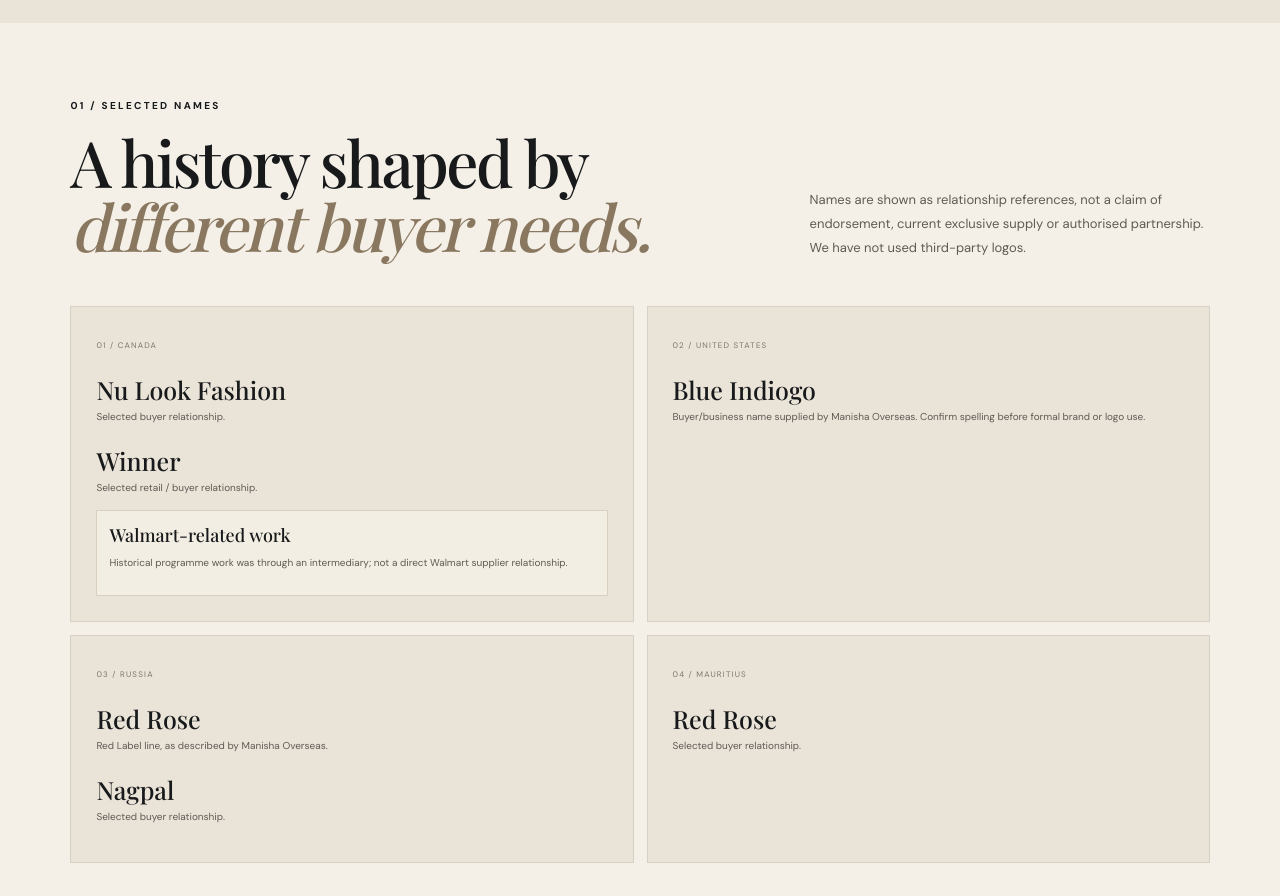
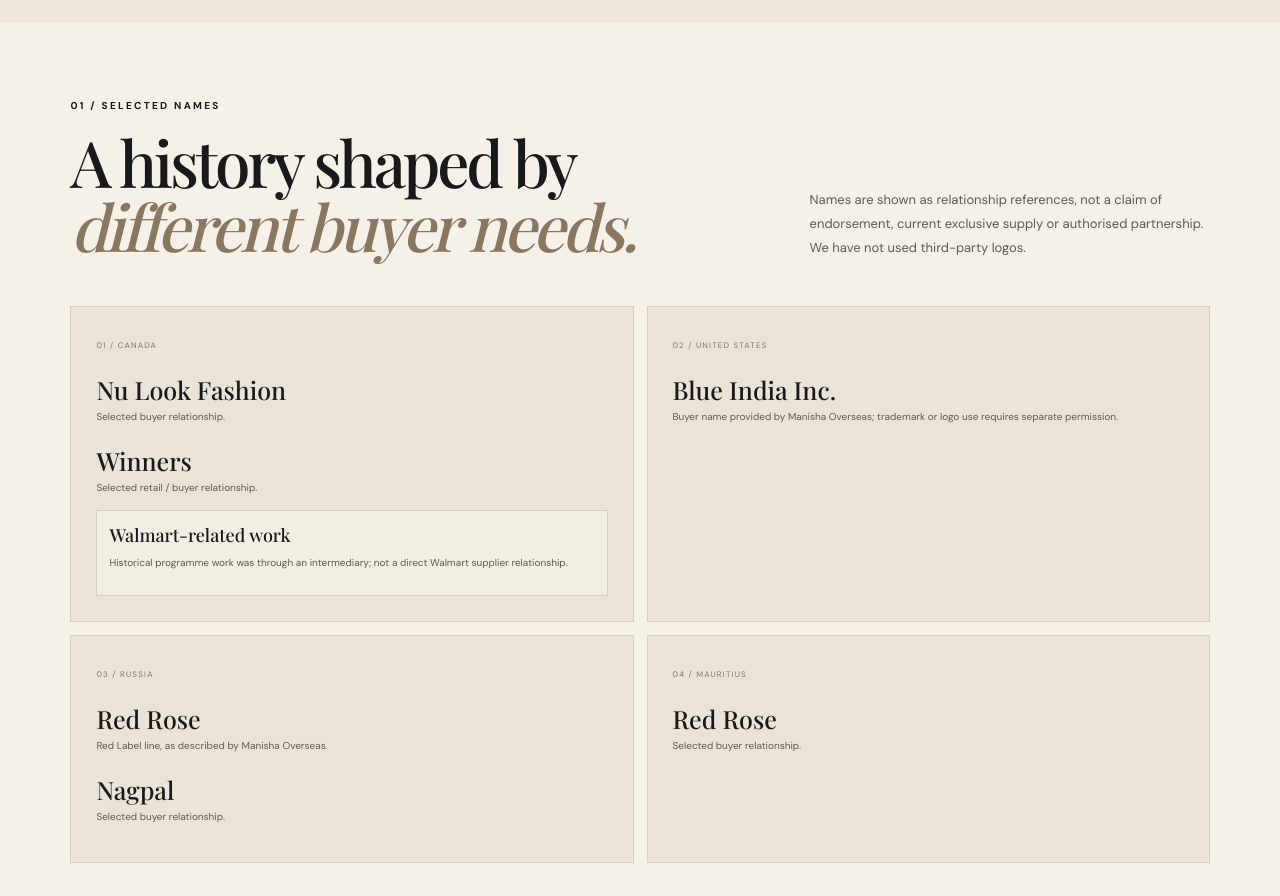
Before and after one commit to shubhampuri240/manisha-overseas-website, a plain HTML site: page clients.html in a window 1280 px wide. Shown: the part 500-1396 px from the top of the page. Drawn offline with nearby package versions, Linux system fonts and the light colour scheme; a web font is replaced by a local one.

Commit message:
Stage 2: apply consistent editorial finish to clients.html

```diff
--- a/clients.html
+++ b/clients.html
@@ -1,13 +1,13 @@
 <!doctype html>
-<html lang="en"><head><meta charset="utf-8"><meta name="viewport" content="width=device-width,initial-scale=1"><title>Selected Clients & Buyer Relationships | Manisha Overseas</title><meta name="description" content="Selected buyer and retail relationship names shared by Manisha Overseas."><link rel="stylesheet" href="assets/site.css"><link rel="stylesheet" href="assets/edition.css"><link rel="stylesheet" href="assets/company-expansion.css"></head>
+<html lang="en"><head><meta charset="utf-8"><meta name="viewport" content="width=device-width,initial-scale=1"><title>Selected Clients & Buyer Relationships | Manisha Overseas</title><meta name="description" content="Selected buyer and retail relationship names shared by Manisha Overseas."><link rel="stylesheet" href="assets/site.css"><link rel="stylesheet" href="assets/edition.css"><link rel="stylesheet" href="assets/company-expansion.css"><link rel="stylesheet" href="assets/stage2-interior.css"></head>
 <body class="company-page">
 <header class="edition-nav light-nav"><a class="brand" href="index.html">MANISHA<span>OVERSEAS</span></a><div class="brand-divider"></div><div class="brand-sub">WOMEN'S APPAREL<br>MANUFACTURER & EXPORTER<br><small>SINCE 1998</small></div><button class="mobile-menu">☰</button><nav><a href="index.html">Home</a><a href="about.html">About Us</a><a href="global-reach.html">Global Reach</a><a class="active" href="clients.html">Clients & Partners</a><a href="collections/index.html">Collections</a><a href="contact.html" class="nav-quote">Request a Quote ↗</a></nav></header>
 <main>
 <section class="cx-page-hero"><div class="micro">MANISHA OVERSEAS / SELECTED RELATIONSHIPS</div><h1>Buyer relationships.<br><em>Market experience.</em></h1><p>Selected company, retail and buyer names shared by Manisha Overseas from its business history. This list is selective and can be expanded when further names are confirmed.</p></section>
 <section class="cx-section"><div class="cx-heading"><div><div class="micro">01 / SELECTED NAMES</div><h2>A history shaped by<br><em>different buyer needs.</em></h2></div><p>Names are shown as relationship references, not a claim of endorsement, current exclusive supply or authorised partnership. We have not used third-party logos.</p></div>
 <div class="cx-client-grid">
-<article><span>01 / CANADA</span><h3>Nu Look Fashion</h3><p>Selected buyer relationship.</p><h3>Winner</h3><p>Selected retail / buyer relationship.</p><div class="cx-caution"><b>Walmart-related work</b><p>Historical programme work was through an intermediary; not a direct Walmart supplier relationship.</p></div></article>
-<article><span>02 / UNITED STATES</span><h3>Blue Indiogo</h3><p>Buyer/business name supplied by Manisha Overseas. Confirm spelling before formal brand or logo use.</p></article>
+<article><span>01 / CANADA</span><h3>Nu Look Fashion</h3><p>Selected buyer relationship.</p><h3>Winners</h3><p>Selected retail / buyer relationship.</p><div class="cx-caution"><b>Walmart-related work</b><p>Historical programme work was through an intermediary; not a direct Walmart supplier relationship.</p></div></article>
+<article><span>02 / UNITED STATES</span><h3>Blue India Inc.</h3><p>Buyer name provided by Manisha Overseas; trademark or logo use requires separate permission.</p></article>
 <article><span>03 / RUSSIA</span><h3>Red Rose</h3><p>Red Label line, as described by Manisha Overseas.</p><h3>Nagpal</h3><p>Selected buyer relationship.</p></article>
 <article><span>04 / MAURITIUS</span><h3>Red Rose</h3><p>Selected buyer relationship.</p></article>
 </div></section>
```
